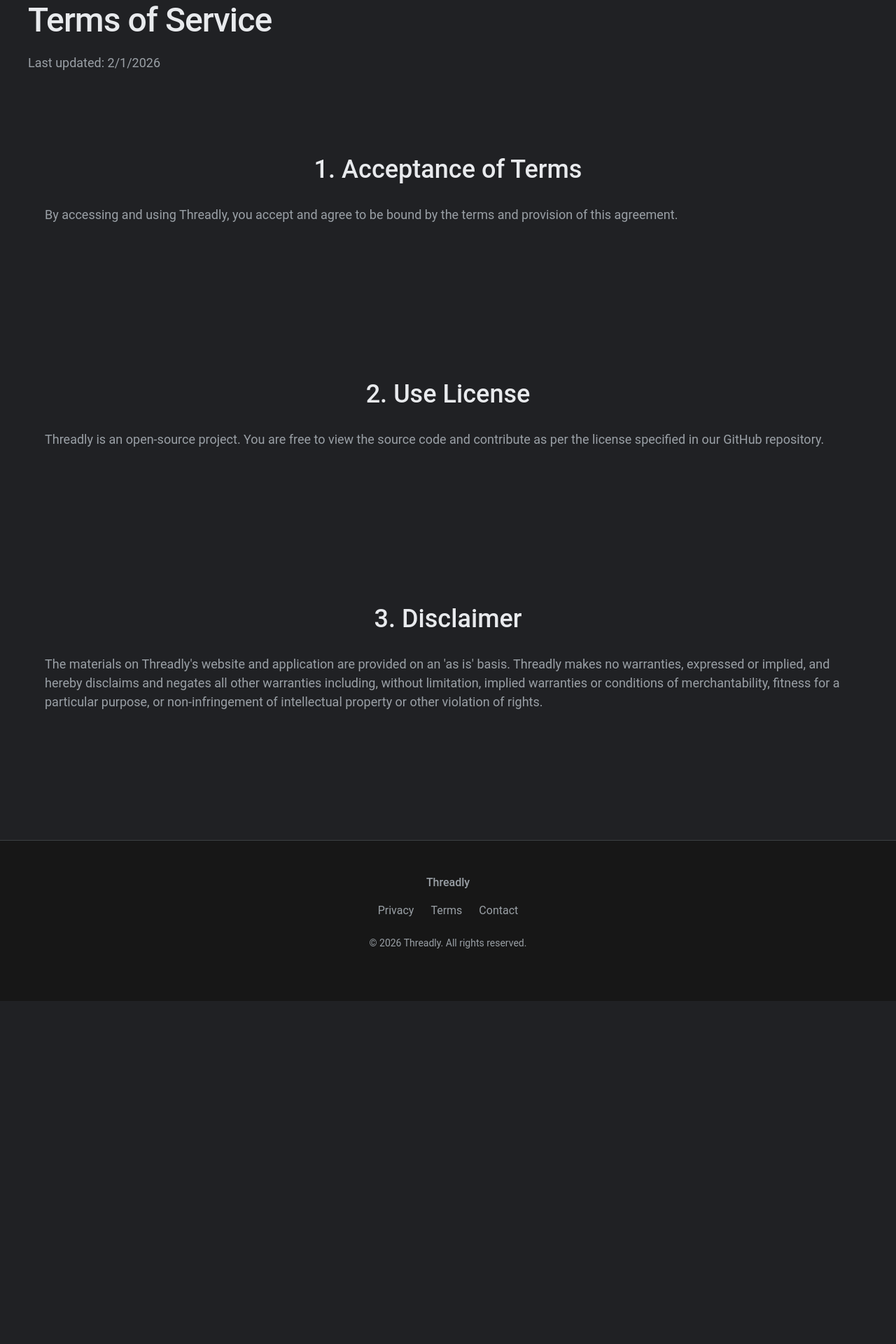
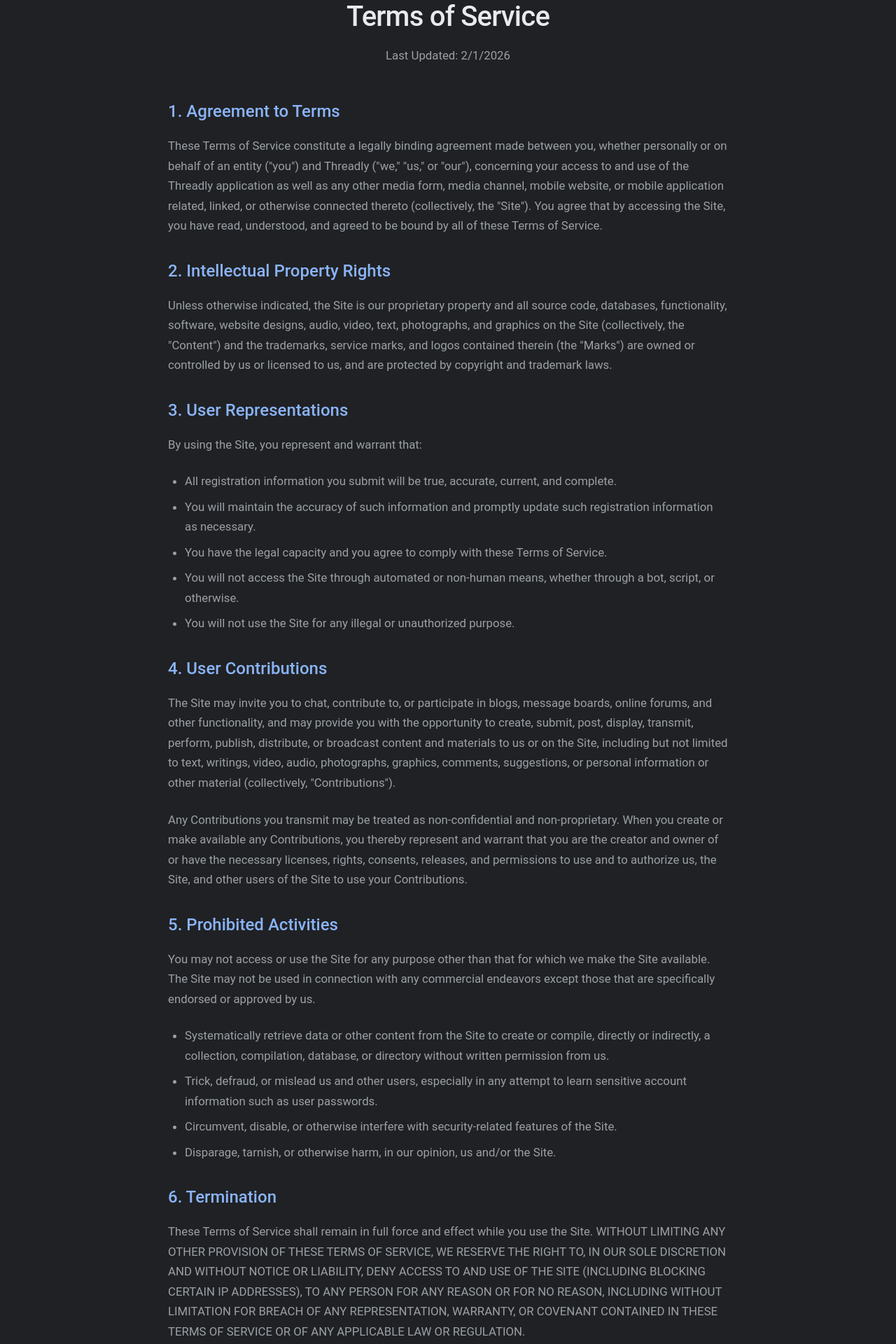
Before and after one commit to rashidekbal/threadly_launch_website, a React (Vite) app: page /terms in a window 1280 px wide. Shown: the part 120-2040 px from the top of the page at 70% size. Before the commit the page ends 1550 px from the top, so only its background shows below. Built offline with nearby package versions, Linux system fonts and the light colour scheme.

Commit message:
add privacy and terms well defined

```diff
--- a/src/index.css
+++ b/src/index.css
@@ -256,6 +256,16 @@
     padding: 8px;
   }
 
+  .mobile-menu-btn {
+    display: block;
+    background: none;
+    border: none;
+    font-size: 1.5rem;
+    color: var(--text-color);
+    cursor: pointer;
+    padding: 8px;
+  }
+
   .desktop-menu {
     display: none;
   }
@@ -277,3 +287,49 @@
     z-index: 999;
   }
 }
+
+/* Legal Pages */
+.legal-content {
+  padding: 120px 24px 80px;
+  max-width: 800px;
+  margin: 0 auto;
+}
+
+.legal-content h1 {
+  text-align: center;
+  margin-bottom: 16px;
+  font-size: 2.5rem;
+}
+
+.legal-content .last-updated {
+  text-align: center;
+  color: var(--text-secondary);
+  margin-bottom: 48px;
+}
+
+.legal-content section {
+  padding: 0;
+  margin-bottom: 32px;
+}
+
+.legal-content h2 {
+  text-align: left;
+  font-size: 1.5rem;
+  margin-bottom: 16px;
+  color: var(--primary-color);
+}
+
+.legal-content p, .legal-content ul {
+  color: var(--text-secondary);
+  line-height: 1.7;
+  font-size: 1.05rem;
+}
+
+.legal-content ul {
+  padding-left: 24px;
+  margin-bottom: 24px;
+}
+
+.legal-content li {
+  margin-bottom: 8px;
+}
--- a/src/pages/Terms.jsx
+++ b/src/pages/Terms.jsx
@@ -1,37 +1,150 @@
-import React from "react";
+import React, { useEffect } from "react";
 
 const Terms = () => {
+  useEffect(() => {
+    window.scrollTo(0, 0);
+  }, []);
+
   return (
-    <div className="container" style={{ padding: "120px 24px 80px" }}>
+    <div className="legal-content">
       <h1>Terms of Service</h1>
-      <p>Last updated: {new Date().toLocaleDateString()}</p>
+      <p className="last-updated">
+        Last Updated: {new Date().toLocaleDateString()}
+      </p>
 
-      <section style={{ marginTop: "32px" }}>
-        <h2>1. Acceptance of Terms</h2>
+      <section>
+        <h2>1. Agreement to Terms</h2>
         <p>
-          By accessing and using Threadly, you accept and agree to be bound by
-          the terms and provision of this agreement.
+          These Terms of Service constitute a legally binding agreement made
+          between you, whether personally or on behalf of an entity ("you") and
+          Threadly ("we," "us," or "our"), concerning your access to and use of
+          the Threadly application as well as any other media form, media
+          channel, mobile website, or mobile application related, linked, or
+          otherwise connected thereto (collectively, the "Site"). You agree that
+          by accessing the Site, you have read, understood, and agreed to be
+          bound by all of these Terms of Service.
         </p>
       </section>
 
-      <section style={{ marginTop: "32px" }}>
-        <h2>2. Use License</h2>
+      <section>
+        <h2>2. Intellectual Property Rights</h2>
         <p>
-          Threadly is an open-source project. You are free to view the source
-          code and contribute as per the license specified in our GitHub
-          repository.
+          Unless otherwise indicated, the Site is our proprietary property and
+          all source code, databases, functionality, software, website designs,
+          audio, video, text, photographs, and graphics on the Site
+          (collectively, the "Content") and the trademarks, service marks, and
+          logos contained therein (the "Marks") are owned or controlled by us or
+          licensed to us, and are protected by copyright and trademark laws.
         </p>
       </section>
 
-      <section style={{ marginTop: "32px" }}>
-        <h2>3. Disclaimer</h2>
+      <section>
+        <h2>3. User Representations</h2>
+        <p>By using the Site, you represent and warrant that:</p>
+        <ul>
+          <li>
+            All registration information you submit will be true, accurate,
+            current, and complete.
+          </li>
+          <li>
+            You will maintain the accuracy of such information and promptly
+            update such registration information as necessary.
+          </li>
+          <li>
+            You have the legal capacity and you agree to comply with these Terms
+            of Service.
+          </li>
+          <li>
+            You will not access the Site through automated or non-human means,
+            whether through a bot, script, or otherwise.
+          </li>
+          <li>
+            You will not use the Site for any illegal or unauthorized purpose.
+          </li>
+        </ul>
+      </section>
+
+      <section>
+        <h2>4. User Contributions</h2>
         <p>
-          The materials on Threadly's website and application are provided on an
-          'as is' basis. Threadly makes no warranties, expressed or implied, and
-          hereby disclaims and negates all other warranties including, without
-          limitation, implied warranties or conditions of merchantability,
-          fitness for a particular purpose, or non-infringement of intellectual
-          property or other violation of rights.
+          The Site may invite you to chat, contribute to, or participate in
+          blogs, message boards, online forums, and other functionality, and may
+          provide you with the opportunity to create, submit, post, display,
+          transmit, perform, publish, distribute, or broadcast content and
+          materials to us or on the Site, including but not limited to text,
+          writings, video, audio, photographs, graphics, comments, suggestions,
+          or personal information or other material (collectively,
+          "Contributions").
+        </p>
+        <p>
+          Any Contributions you transmit may be treated as non-confidential and
+          non-proprietary. When you create or make available any Contributions,
+          you thereby represent and warrant that you are the creator and owner
+          of or have the necessary licenses, rights, consents, releases, and
+          permissions to use and to authorize us, the Site, and other users of
+          the Site to use your Contributions.
+        </p>
+      </section>
+
+      <section>
+        <h2>5. Prohibited Activities</h2>
+        <p>
+          You may not access or use the Site for any purpose other than that for
+          which we make the Site available. The Site may not be used in
+          connection with any commercial endeavors except those that are
+          specifically endorsed or approved by us.
+        </p>
+        <ul>
+          <li>
+            Systematically retrieve data or other content from the Site to
+            create or compile, directly or indirectly, a collection,
+            compilation, database, or directory without written permission from
+            us.
+          </li>
+          <li>
+            Trick, defraud, or mislead us and other users, especially in any
+            attempt to learn sensitive account information such as user
+            passwords.
+          </li>
+          <li>
+            Circumvent, disable, or otherwise interfere with security-related
+            features of the Site.
+          </li>
+          <li>
+            Disparage, tarnish, or otherwise harm, in our opinion, us and/or the
+            Site.
+          </li>
+        </ul>
+      </section>
+
+      <section>
+        <h2>6. Termination</h2>
+        <p>
+          These Terms of Service shall remain in full force and effect while you
+          use the Site. WITHOUT LIMITING ANY OTHER PROVISION OF THESE TERMS OF
+          SERVICE, WE RESERVE THE RIGHT TO, IN OUR SOLE DISCRETION AND WITHOUT
+          NOTICE OR LIABILITY, DENY ACCESS TO AND USE OF THE SITE (INCLUDING
+          BLOCKING CERTAIN IP ADDRESSES), TO ANY PERSON FOR ANY REASON OR FOR NO
+          REASON, INCLUDING WITHOUT LIMITATION FOR BREACH OF ANY REPRESENTATION,
+          WARRANTY, OR COVENANT CONTAINED IN THESE TERMS OF SERVICE OR OF ANY
+          APPLICABLE LAW OR REGULATION.
+        </p>
+      </section>
+
+      <section>
+        <h2>7. Contact Us</h2>
+        <p>
+          In order to resolve a complaint regarding the Site or to receive
+          further information regarding use of the Site, please contact us at:
+          <br />
+          <br />
+          <strong>Email: </strong>
+          <a
+            href="mailto:rtechdevlopment123@gmail.com"
+            style={{ color: "var(--primary-color)" }}
+          >
+            rtechdevlopment123@gmail.com
+          </a>
         </p>
       </section>
     </div>
```
Also changed, not shown: src/pages/Privacy.jsx (+110 -19 lines).
